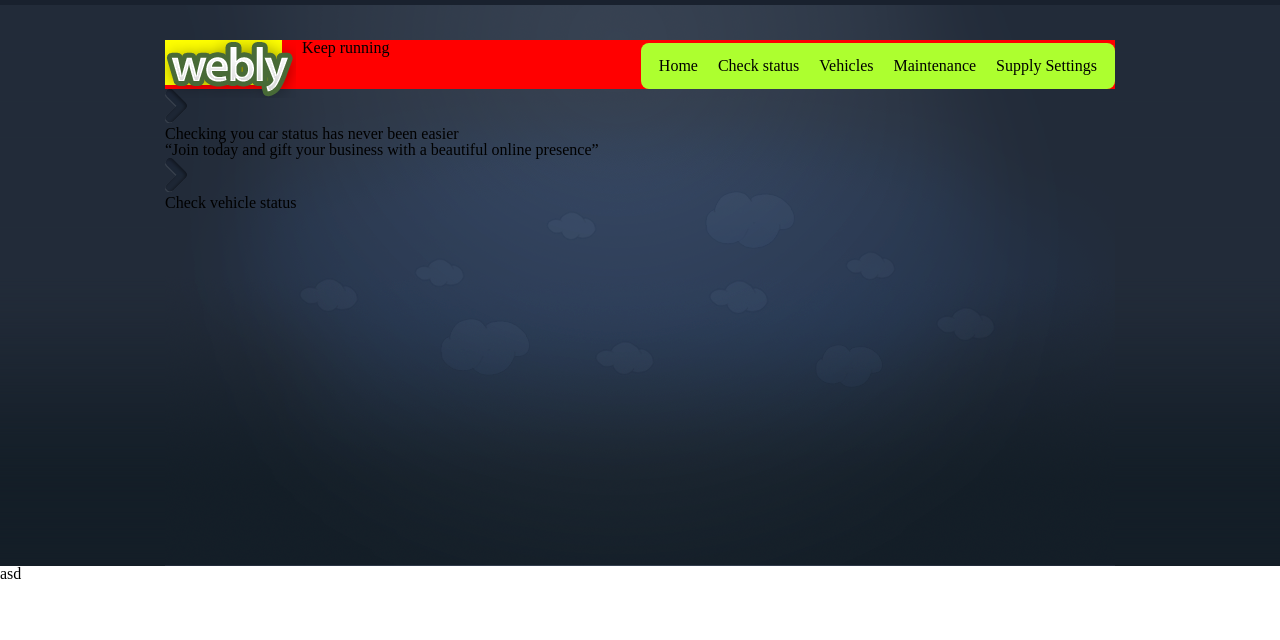
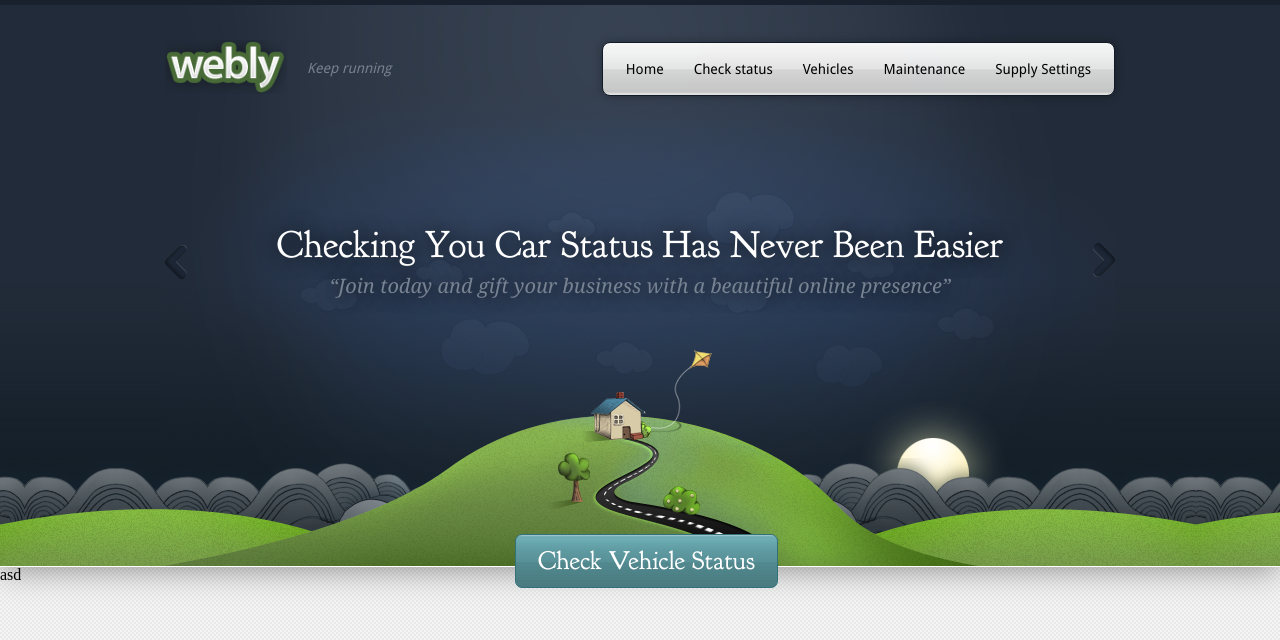
Before and after one commit to simeonpp/vehicle-monitor, a web app: file index.html in a window 1280 px wide. Shown: the top 640 px of the page. Run offline with its HTML, style and script files only (its server is not run), Linux system fonts and the light colour scheme.

Commit message:
updates styles.css

```diff
--- a/assets/styles/main.css
+++ b/assets/styles/main.css
@@ -1,22 +1,40 @@
+@font-face {
+    font-family: droidSans;
+    src: url('../fonts/DroidSans.ttf');
+}
+@font-face {
+    font-family: goudyBookletter;
+    src: url('../fonts/goudy_bookletter.otf');
+}
+
+body {
+    background-image: url('../images/bg-pattern.png');
+    background-repeat: repeat;
+}
+
 .wrapper {
     width: 950px;
     margin: 0 auto;
+    font-family: droidSans;
+    font-size: 14px;
 }
 
 header {
     width: 100%;
     height: 561px;
     border-top: 5px solid #19212e;
-    overflow: hidden;
     background-image: url('../images/asd.png');
     background-repeat: repeat-x;
+    position: relative;
+    border-bottom: 1px solid #ffffff;
+    box-shadow: 0px 3px 30px rgba(0, 0, 0, 0.4);
 }
 
 header #headerWrap {
     width: 950px;
     height: 561px;
-    float: left;
     background-image: url('../images/ww.png');
+    position: relative;
 }
 header #header-bg-lines-pattern {
     width: 100%;
@@ -29,33 +47,36 @@ header #header-bg-lines-pattern {
 }
 header #headerWrap #upperHeadWrap {
     width: 100%;
-    margin-top: 35px;
+    padding-top: 35px;
     display: flex;
     justify-content: space-between;
-    background: red;
 }
 header #headerWrap #upperHeadWrap #logoWrap {
-    width: 233px;
-    justify-content: flex-start;
+    width: 253px;
     display: flex;
     justify-content: flex-start;
+    align-items: center;
 }
-header #headerWrap #upperHeadWrap #logoWrap #logo {
-    width: 117px;
-    height: 45px;
-    background: yellow;
+header #headerWrap #upperHeadWrap #logoWrap #logo img {
+    width: 100%;
+    height: 54px;
 }
 header #headerWrap #upperHeadWrap #logoWrap #slogan {
     margin-left: 20px;
+    color: #77808d;
+    font-style: italic;
 }
 header #headerWrap #upperHeadWrap #navWrap {
-    margin-top: 3px;
+    margin-top: 2px;
     justify-content: flex-end;
     -webkit-border-radius: 8px;
     -moz-border-radius: 8px;
     border-radius: 8px;
-    background: greenyellow;
+    background-image: url('../images/nav-bg-pattern.png');
+    background-repeat: repeat-x;
     padding: 0 8px;
+    border: 1px solid #111b27;
+    box-shadow: 0px 0px 10px rgba(0, 0, 0, 0.3);
 }
 header #headerWrap #upperHeadWrap #navWrap ul {
     margin: 0;
@@ -69,12 +90,98 @@ header #headerWrap #upperHeadWrap #navWrap ul li a {
     display: block;
     text-decoration: none;
     color: black;
-    padding: 15px 10px;
+    padding: 19px 15px;
+    transition: background 0.2s;
 }
 header #headerWrap #upperHeadWrap #navWrap ul li a:hover {
-    background: rgba(0, 0, 0, 0.5)
+    background: rgba(1, 1, 1, 0.1)
 }
-header #headerWrap #upperHeadWrap #navWrap ul li:first-child a {
+
+header #sliderWrap {
+    width: 100%;
+    margin-top: 130px;
+    display: flex;
+    align-items: center;
 }
-header #headerWrap #upperHeadWrap #navWrap ul li:last-child a {
+header #sliderWrap .arrow {
 }
+header #sliderWrap .arrow.left {
+    -ms-transform: rotate(180deg); /* IE 9 */
+    -webkit-transform: rotate(180deg); /* Chrome, Safari, Opera */
+    transform: rotate(180deg);
+}
+header #sliderWrap .arrow:hover {
+    cursor: pointer;
+}
+header #sliderWrap .arrow img {
+    width: 100%;
+}
+header #sliderWrap #sliderContent {
+    flex: 1;
+    height: 100%;
+    padding: 0 50px;
+    text-align: center;
+}
+header #sliderWrap #sliderContent h2 {
+    color: white;
+    font-family: goudyBookletter;
+    font-size: 38px;
+    text-transform: capitalize;
+    text-shadow: 0px 0px 20px rgba(0, 0, 0, 1);
+}
+header #sliderWrap #sliderContent h3 {
+    font-size: 20px;
+    color: #778292;
+    text-shadow: 0px 0px 20px rgba(0, 0, 0, 1);
+    font-family: Georgia;
+    margin-top: 12px;
+    font-style: italic;
+}
+
+header #mainDrawing {
+    width: 950px;
+    height: 216px;
+    background-image: url('../images/header-main-drawing.png');
+    position: absolute;
+    bottom: 0;
+    z-index: 3;
+}
+header #mainDrawingBg {
+    width: 100%;
+    height: 108px;
+    background-image: url('../images/header-main-drawing-bg-pattern.png');
+    background-repeat: repeat-x;
+    position: absolute;
+    bottom: 0;
+    left: 0;
+    z-index: 2;
+}
+header #mainDrawingMoon {
+    width: 163px;
+    height: 156px;
+    background-image: url('../images/header-main-drawing-moon.png');
+    position: absolute;
+    bottom: 17px;
+    right: 100px;
+    z-index: 1;
+}
+header #checkVehicleStatusBigButton {
+    position: absolute;
+    bottom: -22px;
+    left: 350px;
+    z-index: 4;
+    background-image: url("../images/big-button-bg-pattern.png");
+    background-repeat: repeat-x;
+    color: white;
+    font-family: goudyBookletter;
+    font-size: 26px;
+    border: 1px solid #317179;
+    padding: 13px 22px;
+    text-transform: capitalize;
+    -webkit-border-radius: 7px;
+    -moz-border-radius: 7px;
+    border-radius: 7px;
+}
+header #checkVehicleStatusBigButton:hover {
+    cursor: pointer;
+}
```
